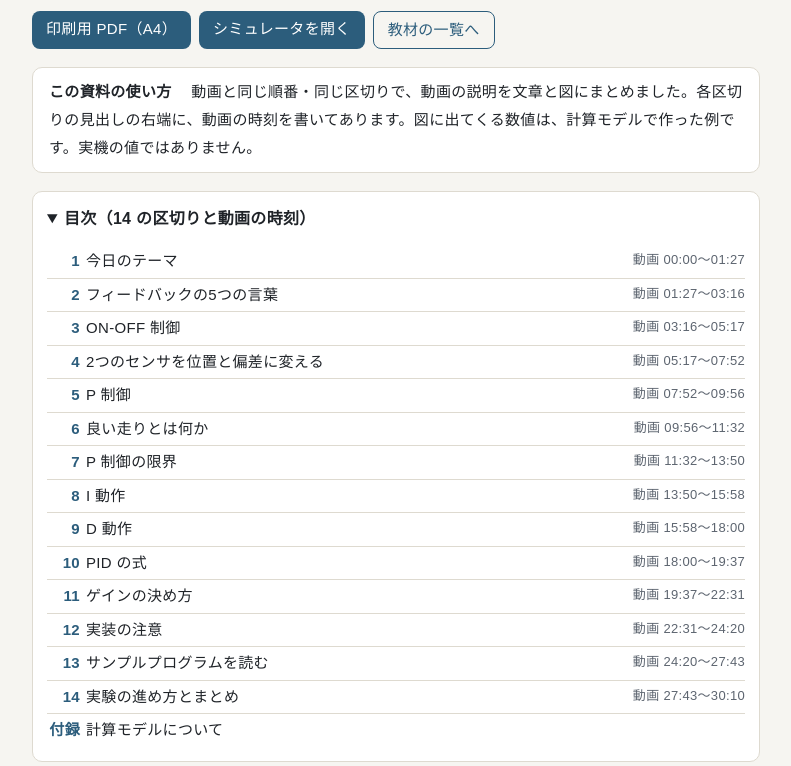
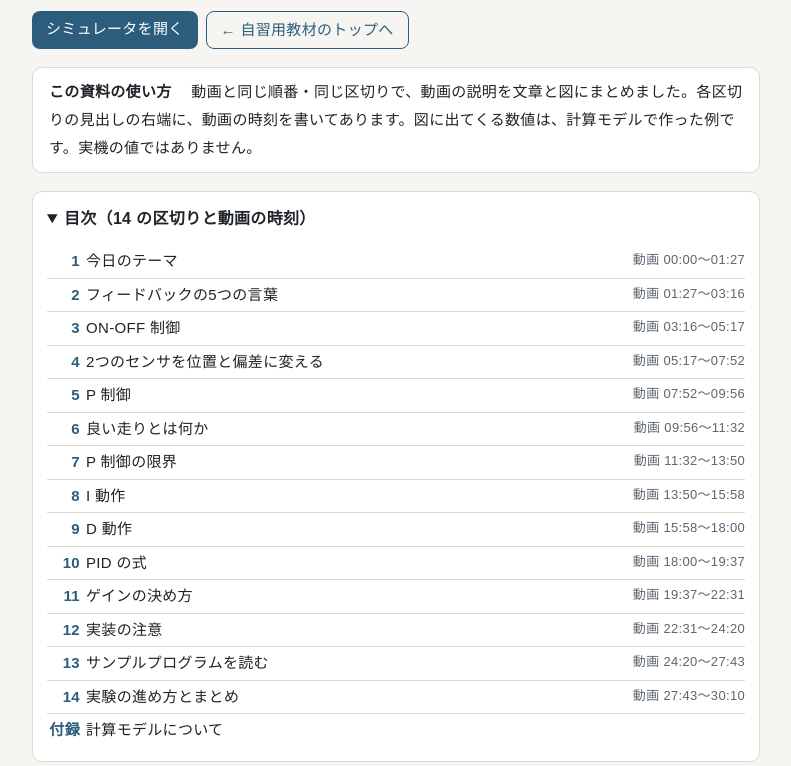
Before and after one commit to kouhei1970/pd-practice-lessons, a plain HTML site: page lesson08/index.html in a window 1280 px wide. Shown: the part 142-908 px from the top of the page, without its empty margins (244-1035 px from the left). Drawn offline with Linux system fonts and the light colour scheme.

Commit message:
解説資料とシミュレータからトップへ戻るリンクを付け、PDF を外す
Co-Authored-By: Claude Opus 5.5 <noreply@anthropic.com>

```diff
--- a/lesson08/index.html
+++ b/lesson08/index.html
@@ -103,7 +103,7 @@ td:empty{height:2.4em}
 <p class="kicker">プロジェクトデザイン実践　第8回</p>
 <h1>PID 制御でライントレース</h1>
 <p class="subtitle">解説資料（動画の流れに沿って）</p>
-<p class="links"><a class="btn pdf" href="lesson08_notes.pdf">印刷用 PDF（A4）</a><a class="btn" href="lesson08_simulator.html">シミュレータを開く</a><a class="btn ghost" href="./">教材の一覧へ</a></p>
+<p class="links"><a class="btn" href="lesson08_simulator.html">シミュレータを開く</a><a class="btn ghost" href="../">← 自習用教材のトップへ</a></p>
 </header>
 <div class="box howtobox"><p><strong>この資料の使い方</strong>　 動画と同じ順番・同じ区切りで、動画の説明を文章と図にまとめました。各区切りの見出しの右端に、動画の時刻を書いてあります。図に出てくる数値は、計算モデルで作った例です。実機の値ではありません。</p></div>
 
@@ -1373,7 +1373,7 @@ td:empty{height:2.4em}
 <p>これらは、計算のために仮定した値で、<strong>実機で測った値ではありません</strong>。実機の走りは、センサの高さ、線の幅、床、電池などで変わります。そのため、この資料の数値（行き過ぎ量、収まるまでの時間、限界のゲインなど）は、実機の走りの予想ではなく、ゲインを変えたときの走りの変わり方の傾向を知るための例です。</p>
 </section>
 </main>
-<footer class="foot"><p>この HTML 版は、印刷用 PDF と同じ LaTeX の原稿から自動で作っています。図表の番号は PDF と同じです。<a href="lesson08_notes.pdf">印刷用 PDF</a>・<a href="lesson08_simulator.html">シミュレータ</a>・<a href="./">教材の一覧</a></p></footer>
+<footer class="foot"><p><a href="lesson08_simulator.html">シミュレータ</a>・<a href="../">自習用教材のトップへ</a></p></footer>
 </div>
 <script>try{if(matchMedia('(min-width:900px)').matches)document.getElementById('toc').open=true}catch(e){}</script>
 </body>
```
Also changed, not shown: index.html (+0 -1 lines), lesson08/lesson08_simulator.html (+2 -0 lines), 2 other files.
